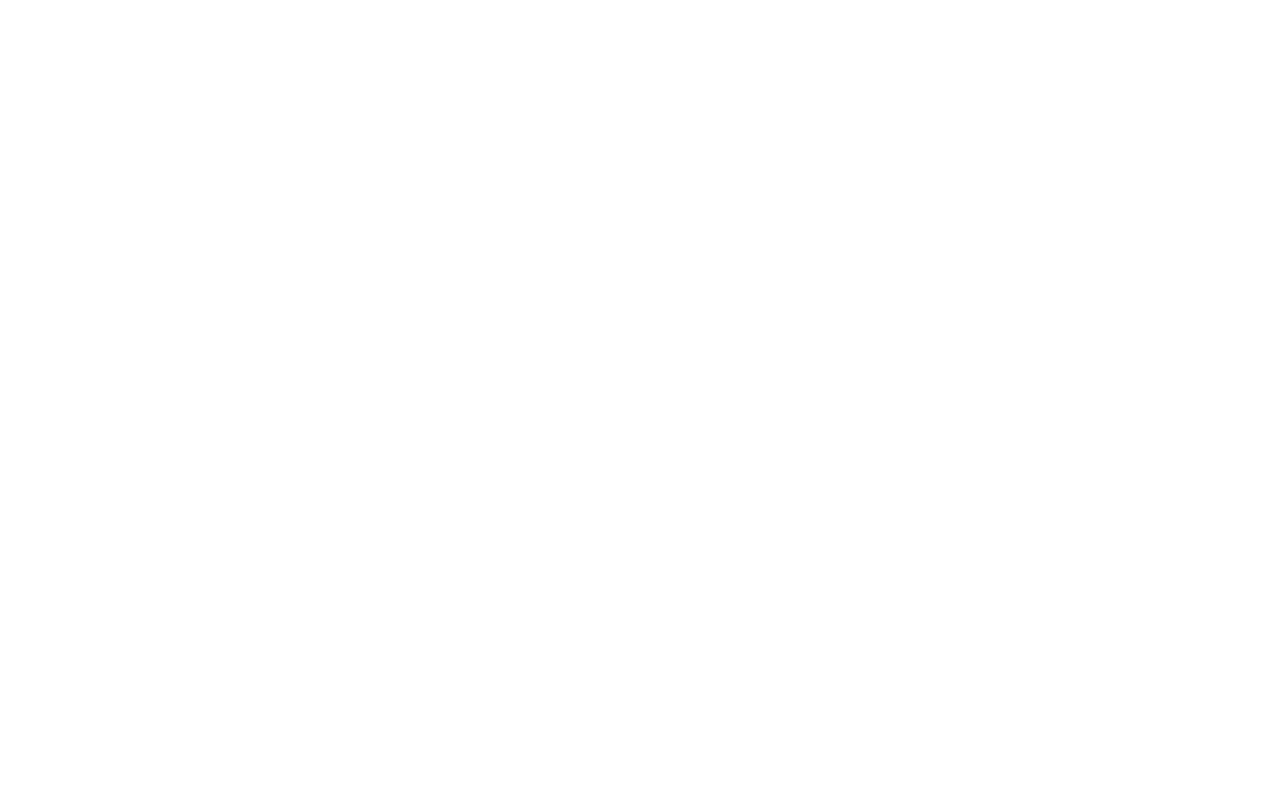
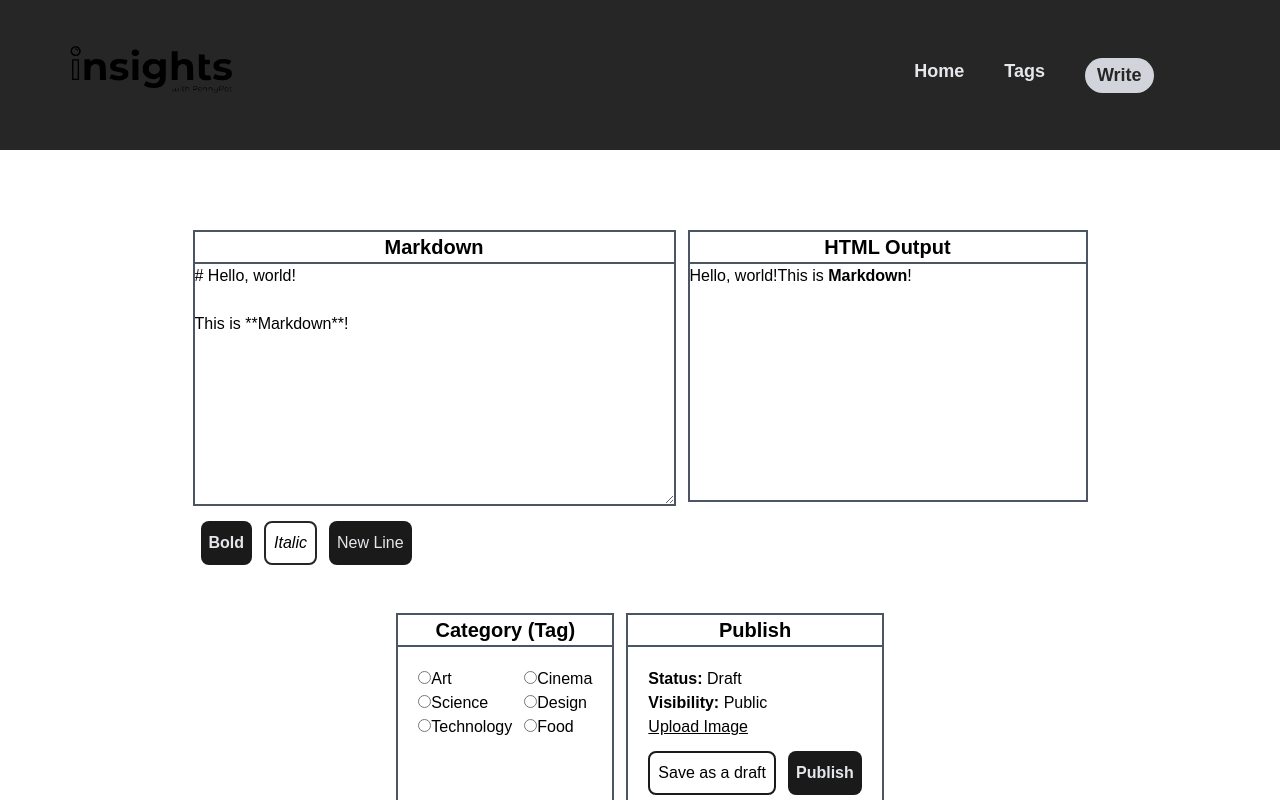
Before and after one commit to Ashuu02/pennyPot_assignment, a React (Create React App) app: page /write in a window 1280 px wide. Shown: the top 800 px of the page. Built offline with nearby package versions, Linux system fonts and the light colour scheme.

Commit message:
write section done. markdown successfully implemented

```diff
--- a/package.json
+++ b/package.json
@@ -9,8 +9,10 @@
     "react": "^18.2.0",
     "react-dom": "^18.2.0",
     "react-icons": "^4.8.0",
+    "react-markdown": "^8.0.6",
     "react-router-dom": "^6.10.0",
     "react-scripts": "5.0.1",
+    "resolve-url-loader": "^5.0.0",
     "web-vitals": "^2.1.4"
   },
   "scripts": {
@@ -38,6 +40,8 @@
     ]
   },
   "devDependencies": {
+    "sass": "^1.60.0",
+    "sass-loader": "^13.2.2",
     "tailwindcss": "^3.3.1"
   }
 }
--- a/src/pages/Contact.jsx
+++ b/src/pages/Contact.jsx
@@ -100,6 +100,7 @@
           </div>
         </div>
       </div>
+
     </>
   );
 };
--- a/src/pages/Write.jsx
+++ b/src/pages/Write.jsx
@@ -1,11 +1,233 @@
-import React from 'react'
+import React, { useState } from "react";
+import Navbar from "../components/Navbar";
+import Footer from "../components/Footer";
+import ReactMarkdown from "react-markdown";
+import { renderToStaticMarkup } from "react-dom/server";
+import "../styles.scss";
+import { useLocation } from "react-router-dom";
 
 const Write = () => {
+  const [markdown, setMarkdown] = useState(
+    "# Hello, world!\n\nThis is **Markdown**!"
+  );
+
+  const state = useLocation().state;
+  const [text, setText] = useState("");
+  const [file, setFile] = useState(null);
+  const [cat, setCat] = useState(state?.cat || "");
+
+  function getHtmlOutput(markdown) {
+    const html = renderToStaticMarkup(
+      <ReactMarkdown>{markdown}</ReactMarkdown>
+    );
+    return { __html: html };
+  }
+
+  function handleBoldClick() {
+    const newText = `${text}**bold text**`;
+    setText(newText);
+    setMarkdown(markdown + "\n\n");
+  }
+
+  function handleItalicClick() {
+    const newText = `${text}_italic text_`;
+    setText(newText);
+    setMarkdown(markdown + "_italic text_");
+  }
+
+  function handleNewLineClick() {
+    const newText = `${text}_italic text_`;
+    setText(newText);
+    setMarkdown(markdown + "\n");
+  }
+
+  function handlePublishClick() {}
+
   return (
-    <div>
+    <>
+      <Navbar />
+      <div className="bg-white h-full sm:p-10 ">
+        <div className="sm:flex sm:gap-3 pt-10 justify-center ">
+          <div className="overflow-hidden">
+            <h2 className="text-[20px] font-bold border-x-2 border-t-2 border-gray-600 ">
+              Markdown
+            </h2>
+            {/* <textarea
+              value={markdown}
+              onChange={(event) => setMarkdown(event.target.value)}
+              rows={10}
+              cols={50}
+              className=" border-gray-600 border-2"
+            /> */}
 
-    </div>
-  )
-}
+            <textarea
+              value={markdown}
+              onChange={(event) => setMarkdown(event.target.value)}
+              rows={10}
+              cols={50}
+              className="border-gray-600 border-2 w-full"
+              style={{ maxWidth: "100%", minHeight: "100px" }}
+            />
 
-export default Write
+            <div className="flex gap-3 m-2">
+              <button
+                className="bg-[#1a1a1a]  hover:bg-[#3a3a3a] rounded-lg text-gray-200 p-2"
+                onClick={handleBoldClick}
+              >
+                <b>Bold</b>
+              </button>
+              <button
+                className=" border-[#262626] hover:bg-gray-200 rounded-lg p-2 border-2 "
+                onClick={handleItalicClick}
+              >
+                <i>Italic</i>
+              </button>
+              <button
+                className="bg-[#1a1a1a] hover:bg-[#3a3a3a] rounded-lg text-gray-200 p-2"
+                onClick={handleNewLineClick}
+              >
+                New Line
+              </button>
+            </div>
+          </div>
+          <div className=" sm:pt-0 pt-10">
+            <h2 className="text-[20px] font-bold border-x-2 border-t-2 border-gray-600 ">
+              HTML Output
+            </h2>
+            <div
+              dangerouslySetInnerHTML={getHtmlOutput(markdown)}
+              className="lg:w-[400px] sm:w-[300px] flex flex-wrap overflow-x-scroll border-gray-600 border-2 sm:h-[150px] md:h-[240px] overflow-y-scroll "
+              style={{
+                wordWrap: "break-word",
+                minWidth: "0",
+                textAlign: "left",
+              }}
+            />
+          </div>
+        </div>
+
+        <div className="sm:flex sm:gap-3 pt-10 justify-center ">
+          <div className=" border-gray-600 border-2 text-left">
+            <h2 className="font-bold text-center text-[20px] border-b-2 border-gray-600 pt-0 ">
+              Category (Tag)
+            </h2>
+            <div className="px-5 py-5 sm:flex gap-3">
+              <div>
+                <div className="cat">
+                  <input
+                    type="radio"
+                    checked={cat === "art"}
+                    name="cat"
+                    value="art"
+                    id="art"
+                    onChange={(e) => setCat(e.target.value)}
+                  />
+                  <label htmlFor="art">Art</label>
+                </div>
+
+                <div className="cat">
+                  <input
+                    type="radio"
+                    checked={cat === "science"}
+                    name="cat"
+                    value="science"
+                    id="science"
+                    onChange={(e) => setCat(e.target.value)}
+                  />
+                  <label htmlFor="science">Science</label>
+                </div>
+                <div className="cat">
+                  <input
+                    type="radio"
+                    checked={cat === "technology"}
+                    name="cat"
+                    value="technology"
+                    id="technology"
+                    onChange={(e) => setCat(e.target.value)}
+                  />
+                  <label htmlFor="technology">Technology</label>
+                </div>
+              </div>
+              <div>
+                <div className="cat">
+                  <input
+                    type="radio"
+                    checked={cat === "cinema"}
+                    name="cat"
+                    value="cinema"
+                    id="cinema"
+                    onChange={(e) => setCat(e.target.value)}
+                  />
+                  <label htmlFor="cinema">Cinema</label>
+                </div>
+                <div className="cat">
+                  <input
+                    type="radio"
+                    checked={cat === "design"}
+                    name="cat"
+                    value="design"
+                    id="design"
+                    onChange={(e) => setCat(e.target.value)}
+                  />
+                  <label htmlFor="design">Design</label>
+                </div>
+                <div className="cat">
+                  <input
+                    type="radio"
+                    checked={cat === "food"}
+                    name="cat"
+                    value="food"
+                    id="food"
+                    onChange={(e) => setCat(e.target.value)}
+                  />
+                  <label htmlFor="food">Food</label>
+                </div>
+              </div>
+            </div>
+          </div>
+
+          {/* Publish */}
+          <div className="border-gray-600 border-2 text-left">
+            <h2 className="text-[20px] font-bold text-center border-b-2 border-gray-600 pt-0">
+              Publish
+            </h2>
+            <div className="px-5 py-5">
+              <p>
+                <b>Status: </b> Draft
+              </p>
+              <p>
+                <b>Visibility: </b> Public
+              </p>
+              <input
+                style={{ display: "none" }}
+                type="file"
+                id="file"
+                name=""
+                onChange={(e) => setFile(e.target.files[0])}
+              />
+              <label className="file hover:cursor-pointer" htmlFor="file">
+                <u>Upload Image</u>
+              </label>
+              <div className="buttons gap-3 flex mt-3">
+                <button className="border-2 border-[#1a1a1a] rounded-lg  p-2 ">
+                  Save as a draft
+                </button>
+                <button
+                  className="bg-[#1a1a1a]  hover:bg-[#3a3a3a] rounded-lg text-gray-200 p-2"
+                  onClick={handlePublishClick}
+                >
+                  <b>Publish</b>
+                </button>
+              </div>
+            </div>
+          </div>
+        </div>
+      </div>
+
+
+      <Footer/>
+    </>
+  );
+};
+
+export default Write;
--- /dev/null
+++ b/src/styles.scss
@@ -0,0 +1,53 @@
+.menu {
+    flex: 2;
+    display: flex;
+    flex-direction: column;
+    gap: 20px;
+
+    .item {
+      border: 1px solid lightgray;
+      padding: 10px;
+      flex:1;
+      display: flex;
+      flex-direction: column;
+      justify-content: space-between;
+      font-size: 12px;
+      color: #555;
+
+      h1{
+        font-size: 20px;
+      }
+
+      .file{
+        text-decoration: underline;
+        cursor: pointer;
+      }
+
+      .buttons{
+        display: flex;
+        justify-content: space-between;
+
+        :first-child{
+          cursor: pointer;
+          color: teal;
+          background-color: white;
+          border: 1px solid teal;
+          padding: 3px 5px;
+        }
+        :last-child{
+          cursor: pointer;
+          color: white;
+          background-color: teal;
+          border: 1px solid teal;
+          padding: 3px 5px;
+        }
+      }
+
+      .cat{
+        display: flex;
+        align-items: center;
+        gap: 2px;
+        color: teal;
+      }
+    }
+  }
```
Also changed, not shown: 1 other file (tests, documents, lock files or other folders).
